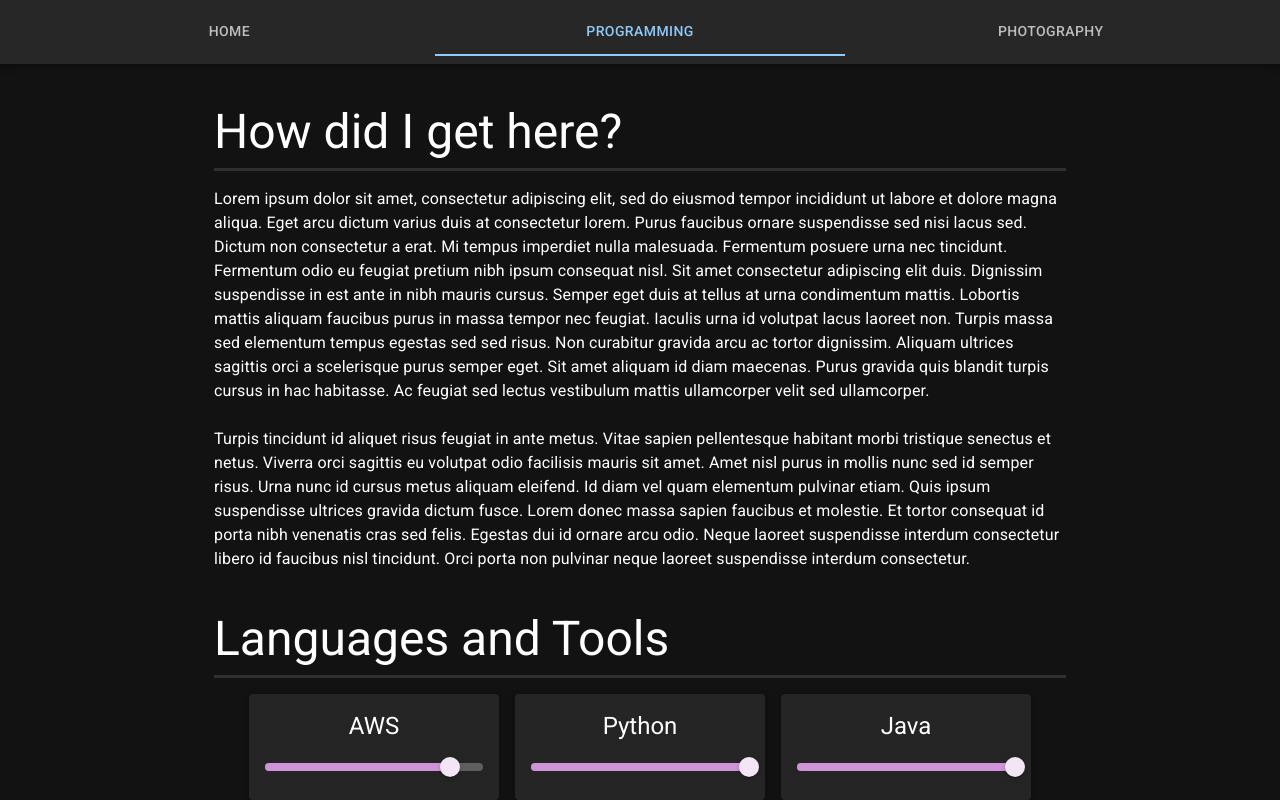
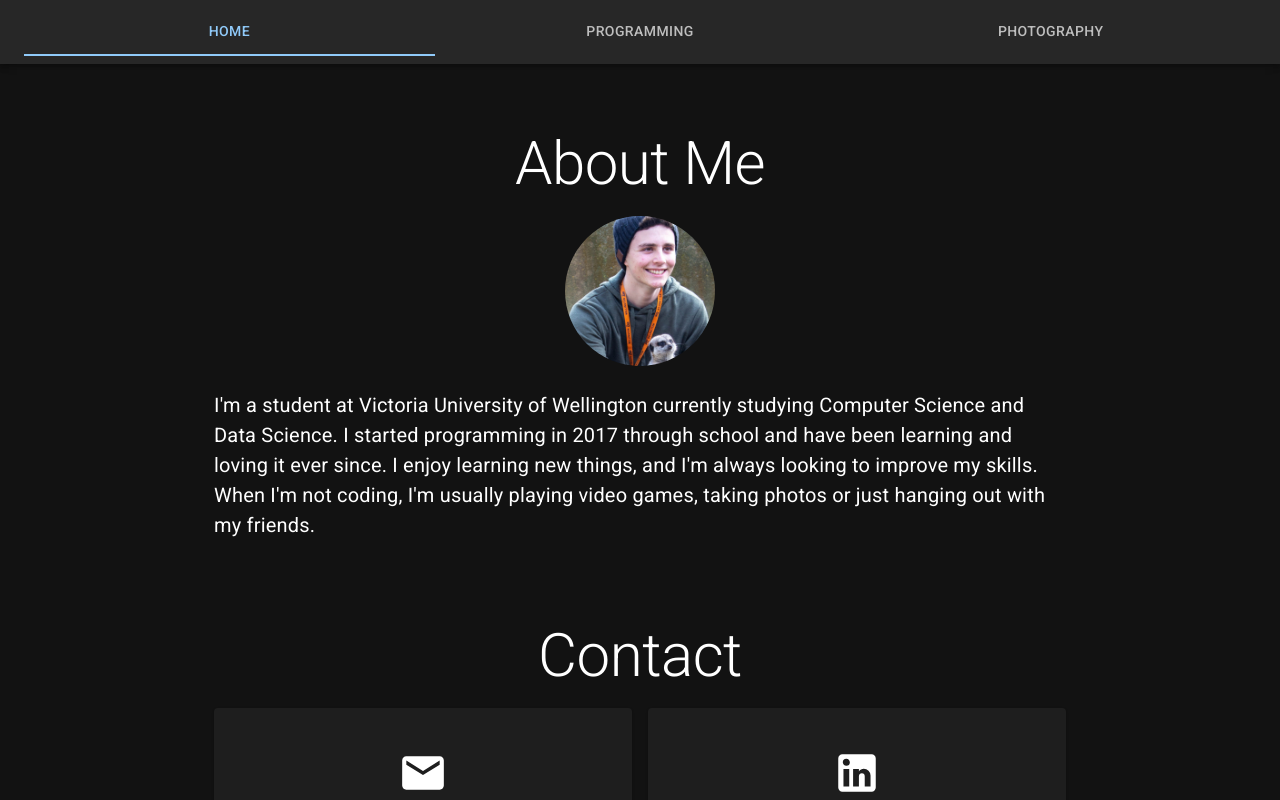
Before and after one commit to JJeeff248/portfolio, a React (Create React App) app in the folder main/: page / in a window 1280 px wide. Shown: the top 800 px of the page. Built offline with nearby package versions, Linux system fonts and the light colour scheme.

Commit message:
Reverted default page to 0

```diff
--- a/main/src/App.js
+++ b/main/src/App.js
@@ -16,7 +16,7 @@ const darkTheme = createTheme({
 
 function App() {
     const location = useLocation();
-    const [page, setPage] = useState(1);
+    const [page, setPage] = useState(0);
 
     const handlePageChange = useCallback(
         (newPage) => {
@@ -29,7 +29,7 @@ function App() {
         const queryParams = new URLSearchParams(location.search);
         const urlPage = queryParams.get("page");
 
-        setPage(urlPage ? parseInt(urlPage) : 1);
+        setPage(urlPage ? parseInt(urlPage) : 0);
 
         queryParams.delete("page");
         window.history.replaceState({}, "", `${location.pathname}`);
```
